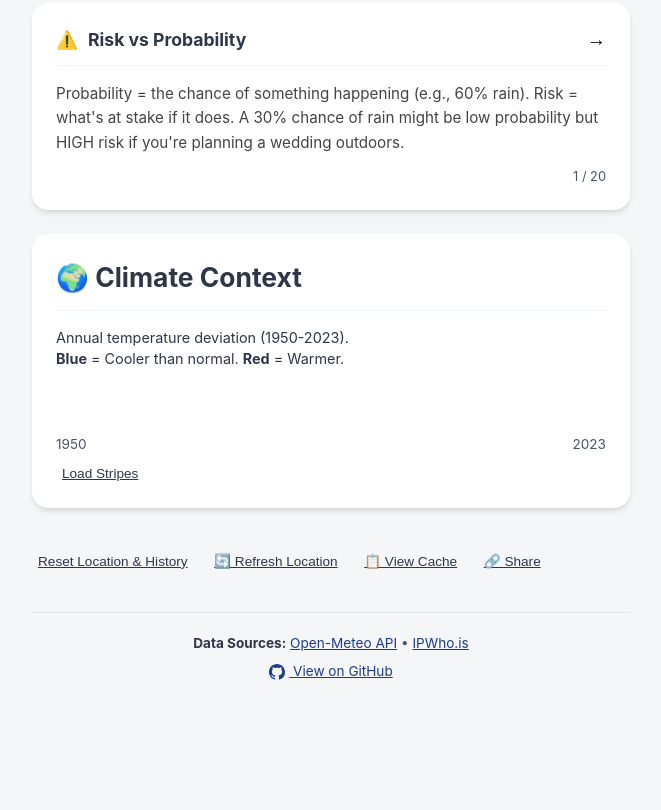
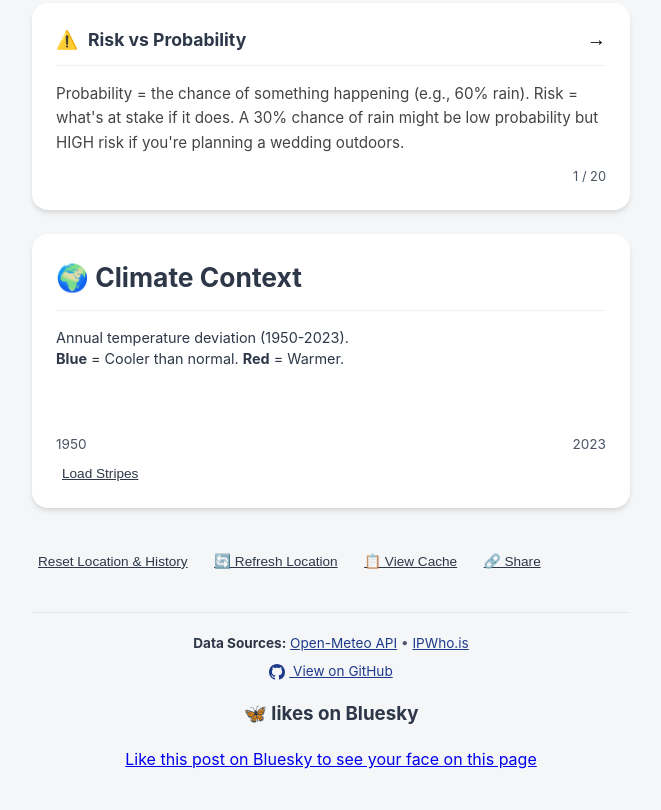
Before and after one commit to mgifford/risky-weather, a plain HTML site: page index.html in a window 1280 px wide. Shown: the part 1288-2098 px from the top of the page, without its empty margins (309-970 px from the left). Before the commit the page ends 2038 px from the top, so only its background shows below. Drawn offline with Linux system fonts and the light colour scheme; no server answers.

Commit message:
Update index.html

```diff
--- a/index.html
+++ b/index.html
@@ -469,6 +469,20 @@
                     View on GitHub
                 </a>
             </p>
+
+            <!-- Bluesky Footer -->
+<meta data-bsky-post-id="33m7scihdvzc2l" />
+<section class="post__likes" data-bsky-container>
+  <h3 class="post__likesTitle">
+    🦋 <span data-bsky-likes-count></span> likes on Bluesky
+  </h3>
+  <a class="post__likesCta" href="https://bsky.app/profile/ox.ca/post/3m7scihdvzc2l" target="_blank">
+	  Like this post on Bluesky to see your face on this page
+  </a>
+  <ul data-bsky-likes class="post__likesList"></ul>
+</section>
+
+
         </footer>
     </main>
 
```
